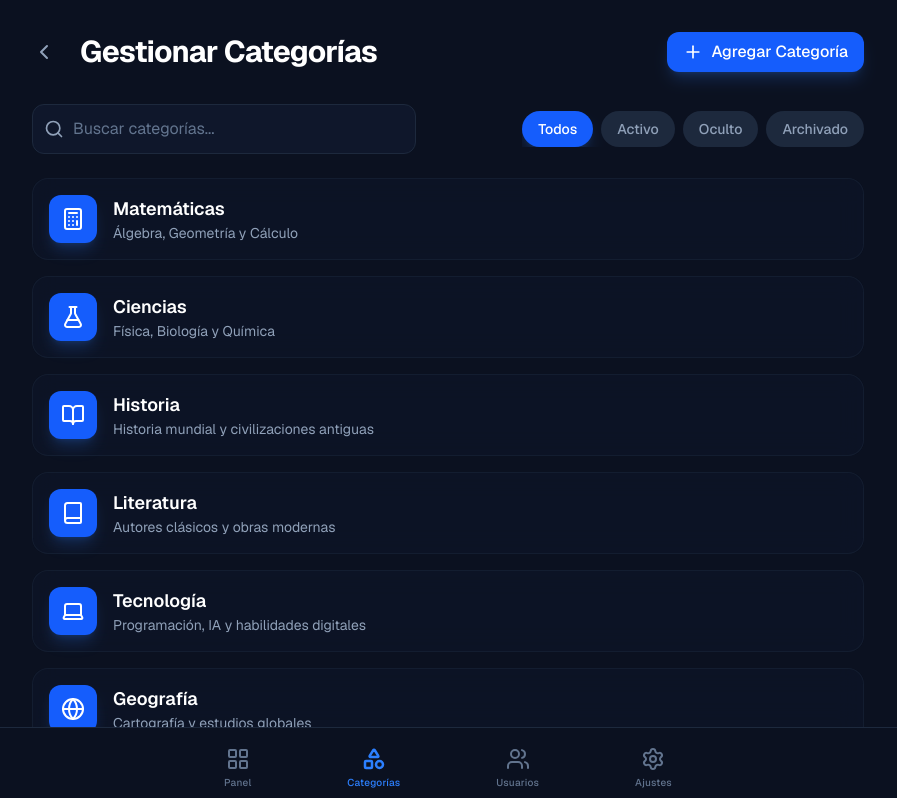
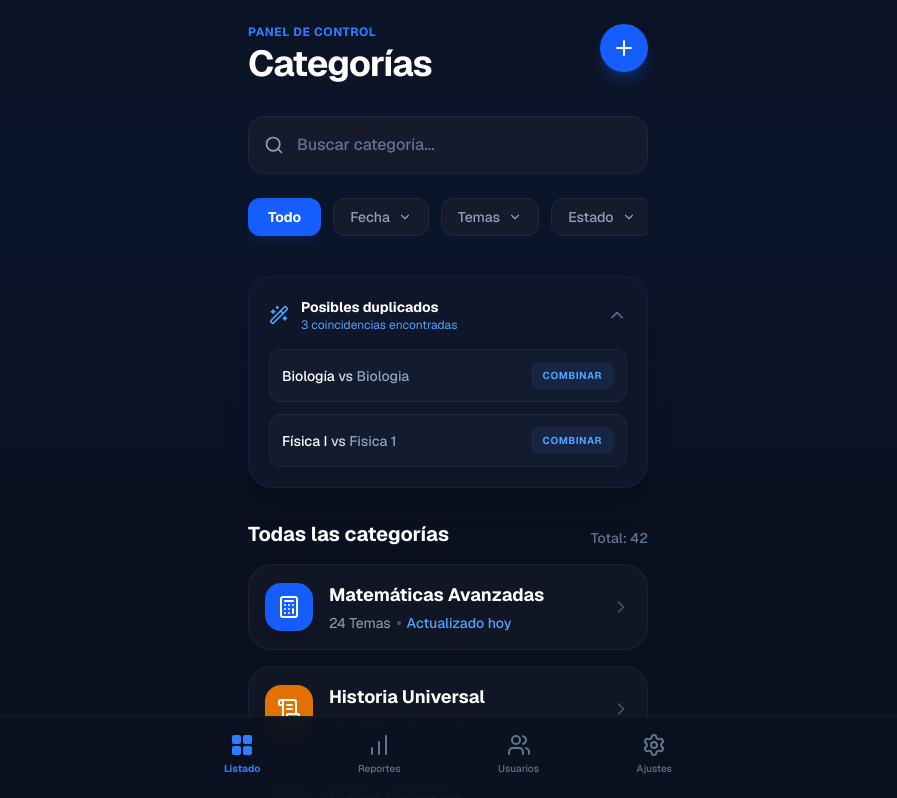
Before and after one commit to unerg-ortiz/edupractica-app, a Next.js app: page /1/admin/categories in a window 1280 px wide. Shown: the top 798 px of the page, without its empty margins (192-1089 px from the left). Built offline with nearby package versions, Linux system fonts and the light colour scheme.

Commit message:
feat: Add admin categories page with search, filters, duplicate handling, and corresponding Spanish translations.

```diff
--- a/app/[lang]/admin/categories/page.tsx
+++ b/app/[lang]/admin/categories/page.tsx
@@ -1,71 +1,256 @@
-'use client';
+"use client";
 
 import React, { useState } from 'react';
 import { useTranslations } from 'next-intl';
-import { CategoryList } from '@/components/admin/categories/CategoryList';
-import { CategoryForm } from '@/components/admin/categories/CategoryForm';
-import { Category } from '@/types/schema';
-import { ChevronLeft, Plus, Settings } from 'lucide-react';
+import {
+    Search,
+    Plus,
+    Wand2,
+    ChevronRight,
+    Calculator,
+    ScrollText,
+    FlaskConical,
+    Globe,
+    LayoutGrid,
+    BarChart,
+    Users,
+    Settings,
+    ChevronDown,
+    ChevronUp
+} from 'lucide-react';
+import clsx from 'clsx';
 import Link from 'next/link';
-import { AdminBottomNav } from '@/components/admin/AdminBottomNav';
 
-export default function CategoriesPage() {
+// Mock Data Types
+type CategoryStatus = 'updatedToday' | 'noChanges' | 'pendingReview' | 'active';
+
+interface Category {
+    id: string;
+    name: string;
+    topics: number;
+    status: CategoryStatus;
+    icon: React.ElementType;
+    color: string;
+}
+
+interface DuplicateMatch {
+    id: string;
+    name1: string;
+    name2: string;
+}
+
+export default function AdminCategoriesPage() {
     const t = useTranslations('Categories');
-    const [isFormOpen, setIsFormOpen] = useState(false);
-    const [editingCategory, setEditingCategory] = useState<Category | undefined>(undefined);
+    const tNav = useTranslations('Admin.nav'); // Assuming this exists from previous steps, otherwise I'll fallback
 
-    const handleAddClick = () => {
-        setEditingCategory(undefined);
-        setIsFormOpen(true);
-    };
+    const [isDuplicatesOpen, setIsDuplicatesOpen] = useState(true);
+    const [searchQuery, setSearchQuery] = useState('');
 
-    const handleEditClick = (category: Category) => {
-        setEditingCategory(category);
-        setIsFormOpen(true);
-    };
+    // Mock Data mimicking the image
+    const duplicates: DuplicateMatch[] = [
+        { id: '1', name1: 'Biología', name2: 'Biologia' },
+        { id: '2', name1: 'Física I', name2: 'Fisica 1' }
+    ];
 
-    const handleFormClose = () => {
-        setIsFormOpen(false);
-        setEditingCategory(undefined);
+    const categories: Category[] = [
+        {
+            id: '1',
+            name: 'Matemáticas Avanzadas',
+            topics: 24,
+            status: 'updatedToday',
+            icon: Calculator,
+            color: 'bg-blue-600'
+        },
+        {
+            id: '2',
+            name: 'Historia Universal',
+            topics: 12,
+            status: 'noChanges',
+            icon: ScrollText,
+            color: 'bg-amber-600'
+        },
+        {
+            id: '3',
+            name: 'Física Cuántica',
+            topics: 8,
+            status: 'pendingReview',
+            icon: FlaskConical,
+            color: 'bg-emerald-600'
+        },
+        {
+            id: '4',
+            name: 'Literatura Española',
+            topics: 15,
+            status: 'active',
+            icon: Globe,
+            color: 'bg-indigo-600'
+        }
+    ];
+
+    const getStatusText = (status: CategoryStatus) => {
+        return t(`status.${status}`);
     };
 
     return (
-        <div className="min-h-screen bg-[#0B1120] text-slate-200 font-sans selection:bg-blue-500/30 pb-24">
-            <div className="max-w-4xl mx-auto p-4 md:p-8">
+        <div className="min-h-screen bg-[#0B1120] text-white font-sans pb-24 relative overflow-hidden">
+            {/* Background Gradients for 'Premium' feel */}
+            <div className="absolute top-0 left-0 w-full h-96 bg-blue-900/10 blur-[100px] pointer-events-none" />
+
+            <div className="max-w-md mx-auto p-6 relative z-10">
                 {/* Header */}
-                <div className="flex items-center justify-between mb-8">
-                    <div className="flex items-center gap-4">
-                        <Link href="/admin" className="p-2 -ml-2 text-slate-400 hover:text-white transition-colors">
-                            <ChevronLeft size={24} />
-                        </Link>
-                        <h1 className="text-3xl font-bold text-white tracking-tight">{t('title')}</h1>
+                <header className="flex justify-between items-start mb-8">
+                    <div>
+                        <h2 className="text-blue-500 font-bold text-xs tracking-wider uppercase mb-1">
+                            {t('panelTitle')}
+                        </h2>
+                        <h1 className="text-4xl font-bold tracking-tight">
+                            {t('title')}
+                        </h1>
                     </div>
+                    <button className="bg-blue-600 hover:bg-blue-500 p-3 rounded-full shadow-lg shadow-blue-600/30 transition-all active:scale-95">
+                        <Plus className="w-6 h-6 text-white" />
+                    </button>
+                </header>
+
+                {/* Search Bar */}
+                <div className="relative mb-6">
+                    <Search className="absolute left-4 top-1/2 -translate-y-1/2 text-slate-400 w-5 h-5" />
+                    <input
+                        type="text"
+                        placeholder={t('searchPlaceholder')}
+                        value={searchQuery}
+                        onChange={(e) => setSearchQuery(e.target.value)}
+                        className="w-full bg-[#151b2d] border border-slate-800 rounded-2xl py-4 pl-12 pr-4 text-slate-200 placeholder-slate-500 focus:outline-none focus:ring-2 focus:ring-blue-500/50 transition-all font-medium"
+                    />
+                </div>
+
+                {/* Filters */}
+                <div className="flex gap-3 mb-8 overflow-x-auto pb-2 scrollbar-hide">
+                    <button className="bg-blue-600 text-white px-5 py-2 rounded-xl font-bold text-sm whitespace-nowrap shadow-lg shadow-blue-900/20">
+                        {t('filters.all')}
+                    </button>
+                    {['date', 'topics', 'status'].map((filter) => (
                         <button
-                        onClick={handleAddClick}
-                        className="hidden md:flex items-center gap-2 bg-blue-600 hover:bg-blue-700 text-white px-4 py-2 rounded-xl font-medium transition-all shadow-lg shadow-blue-500/20 active:scale-95"
+                            key={filter}
+                            className="bg-[#151b2d] border border-slate-800 text-slate-400 px-4 py-2 rounded-xl font-medium text-sm whitespace-nowrap flex items-center gap-2 hover:bg-[#1e2538] transition-colors"
                         >
-                        <Plus size={20} />
-                        <span>{t('add')}</span>
+                            {t(`filters.${filter}`)}
+                            <ChevronDown className="w-3.5 h-3.5" />
                         </button>
-                    <button className="md:hidden p-2 text-slate-400">
-                        <Settings size={24} />
+                    ))}
+                </div>
+
+                {/* Duplicates Section */}
+                <div className="bg-[#0f1629] border border-blue-900/30 rounded-3xl p-5 mb-8 shadow-xl shadow-black/20">
+                    <button
+                        onClick={() => setIsDuplicatesOpen(!isDuplicatesOpen)}
+                        className="w-full flex items-center justify-between mb-4"
+                    >
+                        <div className="flex items-center gap-3">
+                            <Wand2 className="w-5 h-5 text-blue-400" />
+                            <div className="text-left">
+                                <h3 className="font-bold text-white text-sm">
+                                    {t('duplicates.title')}
+                                </h3>
+                                <p className="text-blue-400 text-xs">
+                                    {t('duplicates.count', { count: duplicates.length + 1 })}
+                                </p>
+                            </div>
+                        </div>
+                        {isDuplicatesOpen ? (
+                            <ChevronUp className="w-5 h-5 text-slate-500" />
+                        ) : (
+                            <ChevronDown className="w-5 h-5 text-slate-500" />
+                        )}
                     </button>
+
+                    {isDuplicatesOpen && (
+                        <div className="space-y-3 animate-in slide-in-from-top-2 duration-200">
+                            {duplicates.map((dup) => (
+                                <div key={dup.id} className="flex items-center justify-between p-3 bg-[#131b2e] rounded-xl border border-white/5">
+                                    <span className="text-slate-300 text-sm font-medium">
+                                        <span className="text-white">{dup.name1}</span> vs <span className="text-slate-400">{dup.name2}</span>
+                                    </span>
+                                    <button className="text-[10px] font-bold bg-blue-500/10 text-blue-400 px-3 py-1.5 rounded-lg hover:bg-blue-500/20 transition-colors uppercase tracking-wider">
+                                        {t('duplicates.merge')}
+                                    </button>
+                                </div>
+                            ))}
+                        </div>
+                    )}
+                </div>
+
+                {/* Categories List */}
+                <div className="mb-4 flex items-end justify-between">
+                    <h3 className="text-xl font-bold text-white">
+                        {t('allCategories.title')}
+                    </h3>
+                    <span className="text-slate-500 text-sm font-medium">
+                        {t('allCategories.total', { count: 42 })}
+                    </span>
+                </div>
+
+                <div className="space-y-4">
+                    {categories.map((cat) => (
+                        <div
+                            key={cat.id}
+                            className="group flex items-center gap-4 bg-[#111625] hover:bg-[#161c2e] p-4 rounded-3xl border border-white/5 transition-all cursor-pointer active:scale-[0.98]"
+                        >
+                            {/* Icon Box */}
+                            <div className={clsx(
+                                "w-12 h-12 rounded-2xl flex items-center justify-center shadow-lg",
+                                cat.color
+                            )}>
+                                <cat.icon className="w-6 h-6 text-white" />
                             </div>
 
                             {/* Content */}
-                <CategoryList onAddCategory={handleAddClick} onEditCategory={handleEditClick} />
+                            <div className="flex-1 min-w-0">
+                                <h4 className="font-bold text-white text-lg truncate mb-1">
+                                    {cat.name}
+                                </h4>
+                                <p className="text-slate-400 text-sm flex items-center gap-1.5 truncate">
+                                    <span>{cat.topics} {t('filters.topics')}</span>
+                                    <span className="w-1 h-1 bg-slate-600 rounded-full" />
+                                    <span className={clsx(
+                                        "font-medium",
+                                        cat.status === 'updatedToday' ? "text-blue-400" :
+                                            cat.status === 'active' ? "text-green-400" :
+                                                cat.status === 'pendingReview' ? "text-amber-400" :
+                                                    "text-slate-500"
+                                    )}>
+                                        {getStatusText(cat.status)}
+                                    </span>
+                                </p>
+                            </div>
 
-                {/* Modal Overlay */}
-                {isFormOpen && (
-                    <div className="fixed inset-0 z-50 flex items-center justify-center p-4 bg-black/60 backdrop-blur-sm animate-in fade-in duration-200">
-                        <div className="w-full max-w-2xl animate-in zoom-in-95 duration-200">
-                            <CategoryForm initialData={editingCategory} onClose={handleFormClose} />
+                            <ChevronRight className="w-5 h-5 text-slate-600 group-hover:text-white transition-colors" />
+                        </div>
+                    ))}
                 </div>
             </div>
-                )}
 
-                <AdminBottomNav />
+            {/* Bottom Nav */}
+            <nav className="fixed bottom-0 left-0 right-0 bg-[#0B1120]/95 backdrop-blur-md border-t border-white/5 pb-6 pt-4 px-8 z-50">
+                <div className="flex items-center justify-between max-w-md mx-auto">
+                    <div className="flex flex-col items-center gap-1 text-blue-500">
+                        <LayoutGrid className="w-6 h-6 fill-current" />
+                        <span className="text-[10px] font-bold">Listado</span>
                     </div>
+                    <div className="flex flex-col items-center gap-1 text-slate-500 hover:text-slate-300 transition-colors">
+                        <BarChart className="w-6 h-6" />
+                        <span className="text-[10px] font-medium">Reportes</span>
+                    </div>
+                    <div className="flex flex-col items-center gap-1 text-slate-500 hover:text-slate-300 transition-colors">
+                        <Users className="w-6 h-6" />
+                        <span className="text-[10px] font-medium">Usuarios</span>
+                    </div>
+                    <div className="flex flex-col items-center gap-1 text-slate-500 hover:text-slate-300 transition-colors">
+                        <Settings className="w-6 h-6" />
+                        <span className="text-[10px] font-medium">Ajustes</span>
+                    </div>
+                </div>
+            </nav>
         </div>
     );
 }
--- a/messages/es.json
+++ b/messages/es.json
@@ -4,16 +4,32 @@
         "title": "Edupractica App"
     },
     "Categories": {
-        "title": "Gestionar Categorías",
+        "panelTitle": "PANEL DE CONTROL",
+        "title": "Categorías",
+        "searchPlaceholder": "Buscar categoría...",
+        "filters": {
+            "all": "Todo",
+            "date": "Fecha",
+            "topics": "Temas",
+            "status": "Estado"
+        },
+        "duplicates": {
+            "title": "Posibles duplicados",
+            "count": "{count} coincidencias encontradas",
+            "merge": "COMBINAR"
+        },
+        "allCategories": {
+            "title": "Todas las categorías",
+            "total": "Total: {count}"
+        },
+        "status": {
+            "updatedToday": "Actualizado hoy",
+            "noChanges": "Sin cambios",
+            "pendingReview": "Revisión pendiente",
+            "active": "Activo"
+        },
         "add": "Agregar Categoría",
-        "search": "Buscar categorías...",
         "noCategories": "No se encontraron categorías.",
-        "filters": {
-            "all": "Todos",
-            "active": "Activo",
-            "hidden": "Oculto",
-            "archived": "Archivado"
-        },
         "form": {
             "newTitle": "Nueva Categoría",
             "editTitle": "Editar Categoría",
@@ -30,10 +46,6 @@
             "cancel": "Cancelar",
             "save": "Guardar",
             "available": "Este nombre está disponible y es único."
-        },
-        "item": {
-            "edit": "Editar",
-            "delete": "Eliminar"
         }
     },
     "Admin": {
```
Lines whose indentation alone changed are shown as unchanged.
